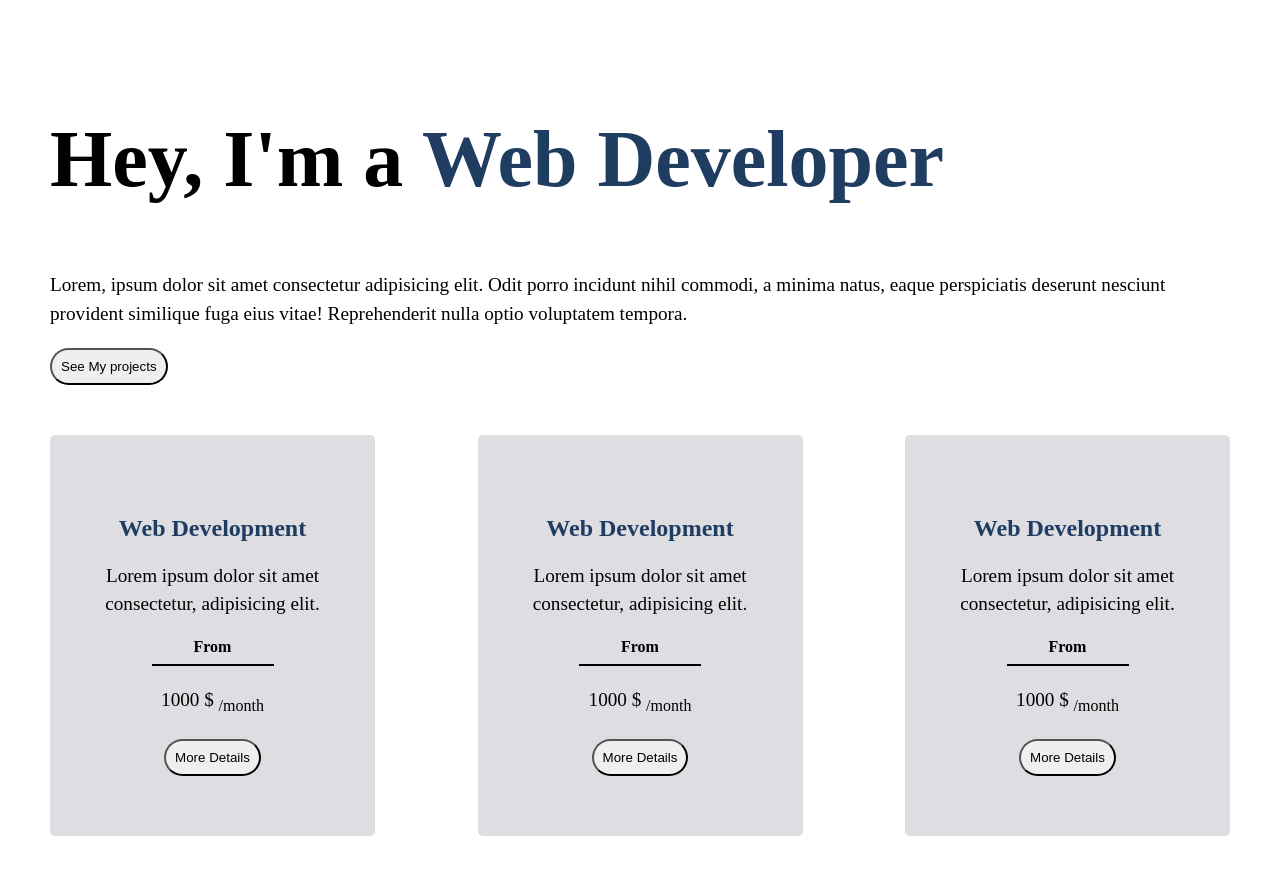
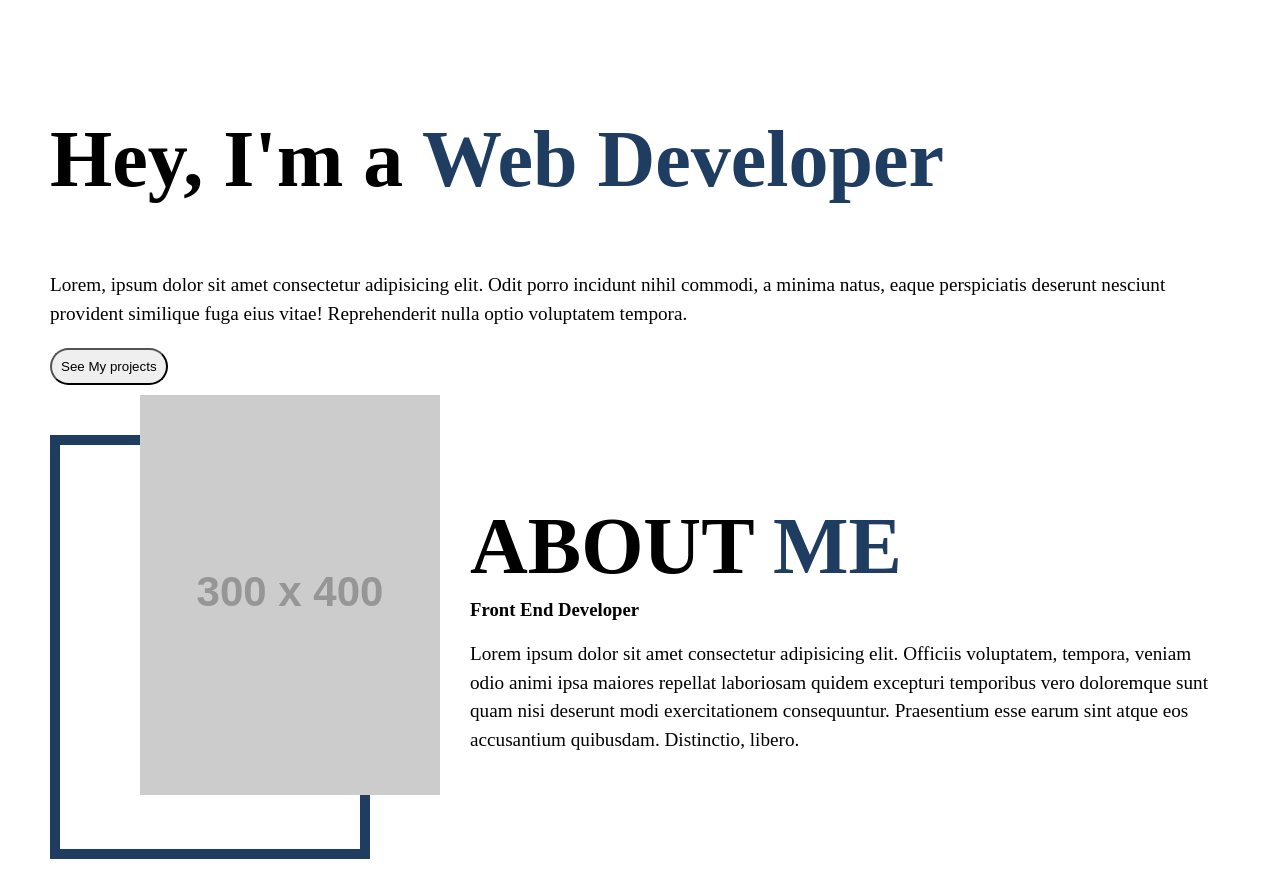
Before and after one commit to Piscarocarlos/Portfolio-css-flexbox, a plain HTML site: page index.html in a window 1280 px wide. Shown: the part 79-952 px from the top of the page. Drawn offline with nearby package versions, Linux system fonts and the light colour scheme; placeholder pictures from the web are drawn by us.

Commit message:
new section for profile

```diff
--- a/css/main.css
+++ b/css/main.css
@@ -93,3 +93,21 @@ footer {
     text-align: center;
     padding: 6px 0;
 }
+
+h3 {
+    margin-top: -60px;
+}
+
+.about {
+    margin-left: 100px;
+}
+
+.profile {
+    border: 10px solid var(--primary);
+}
+
+.profile img {
+    position: relative;
+    top: -50px;
+    right: -80px;
+}
--- a/index.html
+++ b/index.html
@@ -67,6 +67,19 @@
             </div>
         </section>
 
+        <section class="container">
+            <div class="profile">
+                <img src="https://via.placeholder.com/300x400" alt="">
+            </div>
+            <div class="about">
+                <h1>ABOUT <span>ME</span></h1>
+                <h3>Front End Developer</h3>
+                <p>Lorem ipsum dolor sit amet consectetur adipisicing elit. Officiis voluptatem, tempora, veniam odio animi ipsa maiores repellat laboriosam quidem excepturi temporibus vero doloremque sunt quam nisi deserunt modi exercitationem consequuntur.
+                    Praesentium esse earum sint atque eos accusantium quibusdam. Distinctio, libero.</p>
+
+            </div>
+        </section>
+
         <section class="container pricing">
             <div class="item">
                 <h2>Web Development</h2>
```
